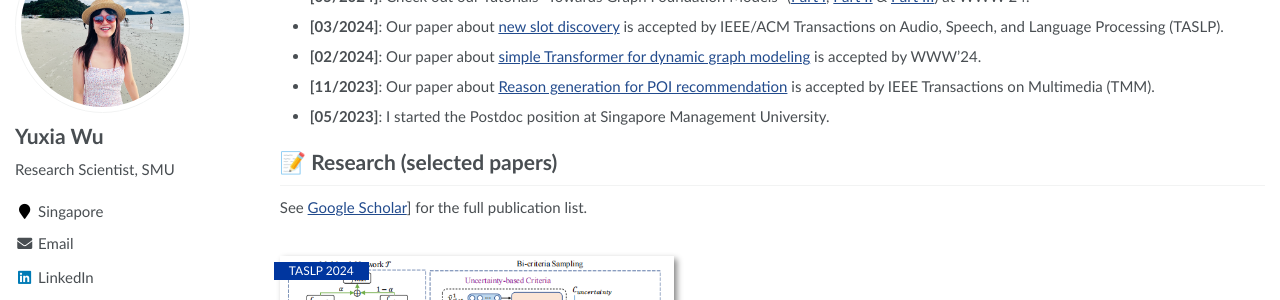
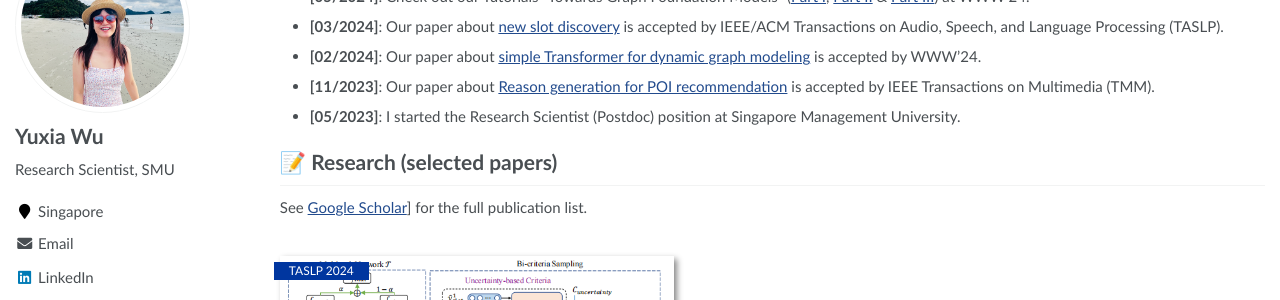
Before and after one commit to YuxiaWu/YuxiaWu.github.io, a Jekyll site: the page built from _pages/about.md, in a window 1280 px wide and 900 px high, scrolled down 458 px. Shown: the part 153-453 px from the top of the window. Built offline with Jekyll 4.4.1, drawn with Linux system fonts in a browser that asks for light colours; some web fonts are replaced.

Commit message:
Update about.md

```diff
--- a/_pages/about.md
+++ b/_pages/about.md
@@ -39,7 +39,7 @@ I am interested in conducting interdisciplinary research and am open to collabor
 - **[03/2024]**: Our paper about [new slot discovery](/my_papers/Active_Discovering_New_Slots_for_Task_oriented_Conversation.pdf) is accepted by IEEE/ACM Transactions on Audio, Speech, and Language Processing (TASLP).
 - **[02/2024]**: Our paper about [simple Transformer for dynamic graph modeling](https://dl.acm.org/doi/pdf/10.1145/3589334.3645622) is accepted by WWW'24.
 - **[11/2023]**: Our paper about [Reason generation for POI recommendation](/my_papers/Reason Generation for Point of Interest Recommendation via a Hierarchical Attention-based Transformer Model.pdf) is accepted by IEEE Transactions on Multimedia (TMM).
-- **[05/2023]**: I started the Postdoc position at Singapore Management University.
+- **[05/2023]**: I started the Research Scientist (Postdoc) position at Singapore Management University.
 
 # 📝 Research (selected papers)
 
```
